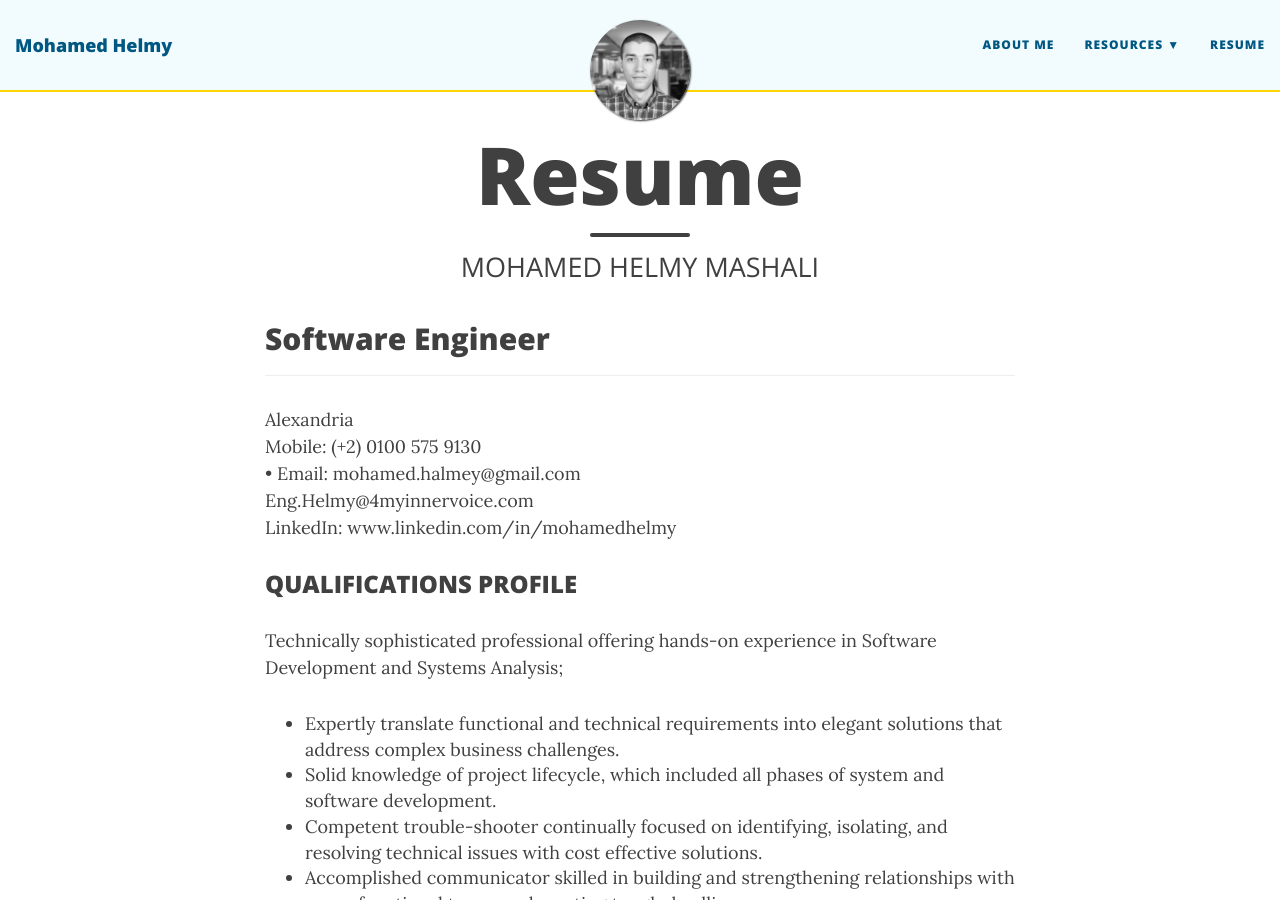
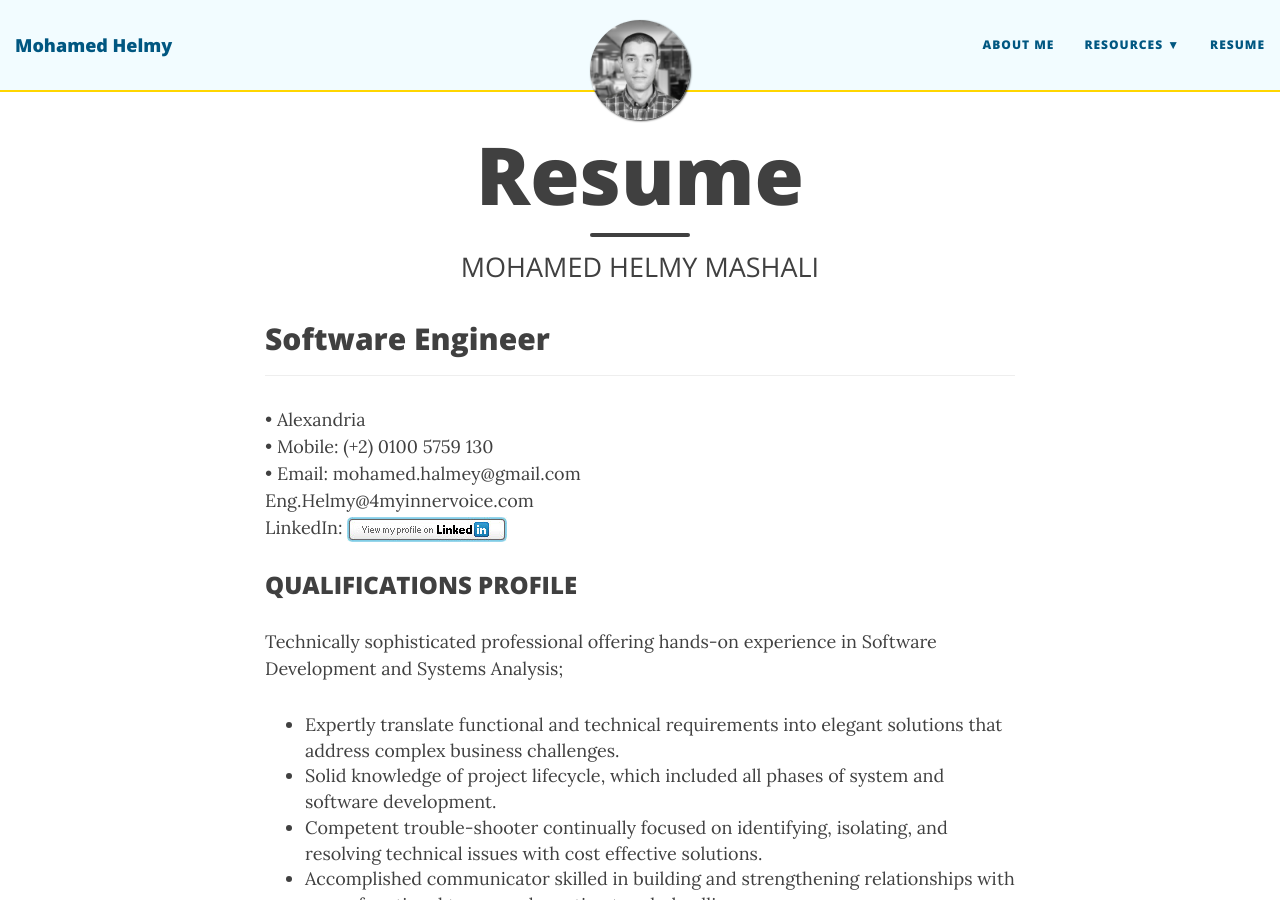
Before and after one commit to M-Helmy/m-helmy.github.io, a Jekyll site: the page built from resume.md, in a window 1280 px wide and 900 px high. Built offline with Jekyll 4.4.1, drawn with Linux system fonts in a browser that asks for light colours; nearby versions of some CDN libraries.

Commit message:
Update resume.md

```diff
--- a/resume.md
+++ b/resume.md
@@ -6,11 +6,11 @@
 Software Engineer<br/>
 ---
 ---
-Alexandria<br/>
-Mobile: (+2) 0100 575 9130 <br/>
+• Alexandria<br/>
+• Mobile: (+2) 0100 5759 130 <br/>
 • Email: mohamed.halmey@gmail.com<br/>
-       Eng.Helmy@4myinnervoice.com <br/>
-LinkedIn: www.linkedin.com/in/mohamedhelmy <br/>
+         Eng.Helmy@4myinnervoice.com <br/>
+LinkedIn: <a href="https://www.linkedin.com/in/mohamedhelmy/" rel="nofollow" target="_blank"><img src="https://m-helmy.github.io/img/linkedin.jpg" alt="LinkedIn Add to Profile button"></a><br/>
 
 
 
```
